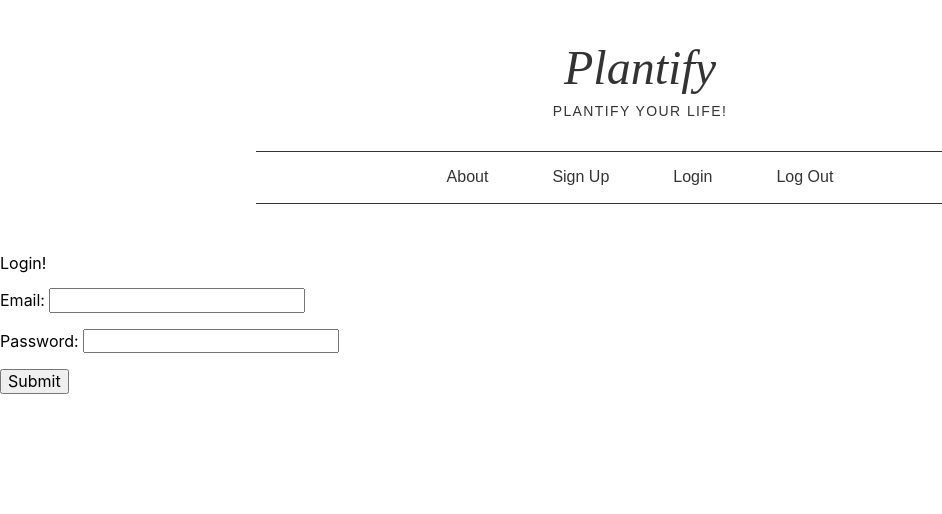
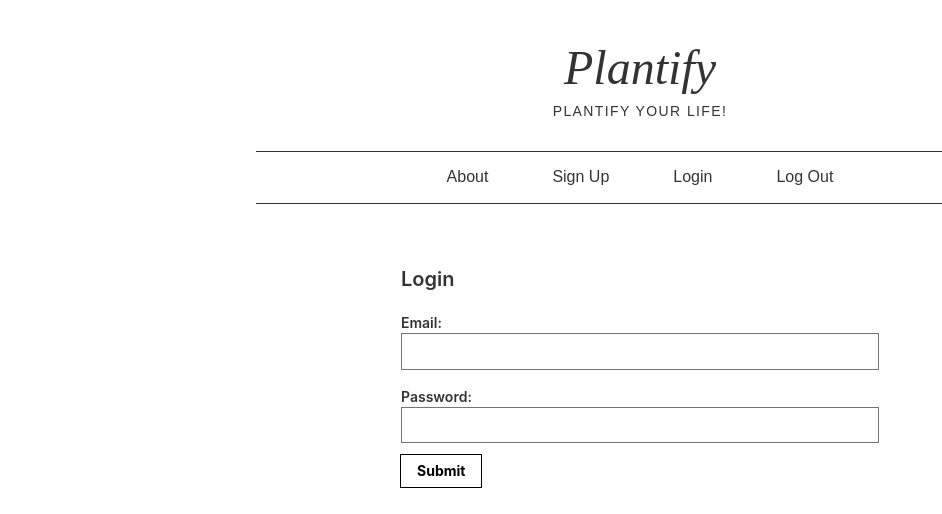
Before and after one commit to bthornton505/Plantify, a React (Create React App) app in the folder pbc-client/: page /login in a window 1280 px wide. Shown: the top 514 px of the page, without its empty margins (0-942 px from the left). Built offline with nearby package versions, Linux system fonts and the light colour scheme.

Commit message:
styled my login form

```diff
--- a/pbc-client/src/containers/Login.js
+++ b/pbc-client/src/containers/Login.js
@@ -33,33 +33,36 @@ class Login extends Component {
 
   render() {
     return(
-      <div>
-      <br></br>
-      Login!
-        <form onSubmit={this.handleSubmit}>
-          <p>
-            <label>Email: </label>
+      <main class="pa4 black-80">
+        <form class="measure center" onSubmit={this.handleSubmit}>
+          <fieldset id="sign_up" class="ba b--transparent ph0 mh0">
+            <legend class="f4 fw6 ph0 mh0">Login</legend>
+            <div class="mt3">
+              <label class="db fw6 lh-copy f6">Email: </label>
               <input
+                class="b pa2 input-reset ba bg-transparent w-100"
                 type="text"
                 name="email"
                 value={this.state.email}
                 onChange={this.handleChange}
                 />
-          </p>
-          <p>
-            <label>Password: </label>
+            </div>
+            <div class="mt3">
+              <label class="db fw6 lh-copy f6">Password: </label>
               <input
+                class="b pa2 input-reset ba bg-transparent w-100"
                 type="password"
                 name="password"
                 value={this.state.password}
                 onChange={this.handleChange}
                 />
-          </p>
-          <input
-            type="submit"
-            />
+            </div>
+          </fieldset>
+          <div class="">
+            <input class="b ph3 pv2 input-reset ba b--black bg-transparent grow pointer f6 dib" type="submit" />
+          </div>
         </form>
-      </div>
+      </main>
     )
   }
 }
```
Lines whose indentation alone changed are shown as unchanged.
